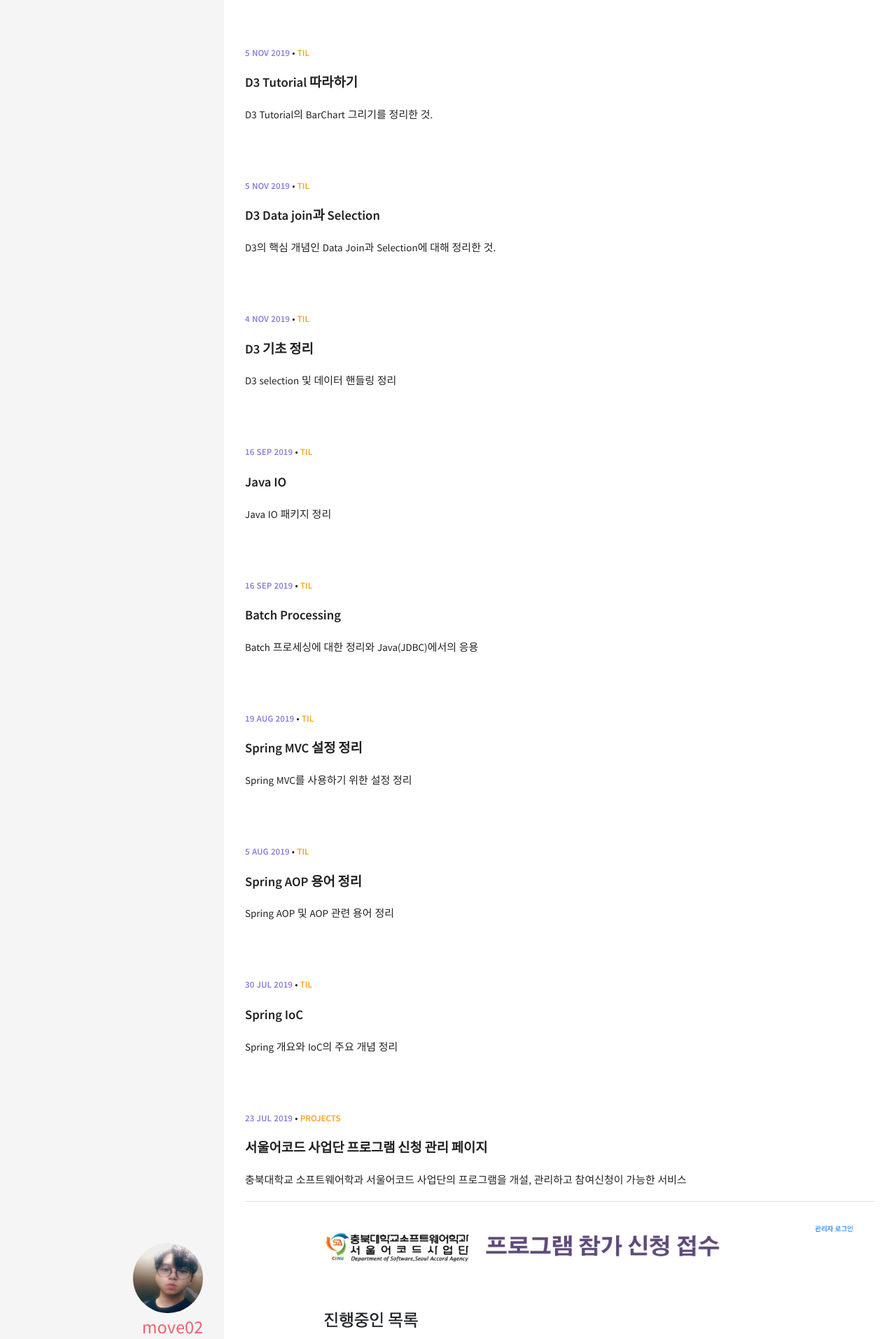
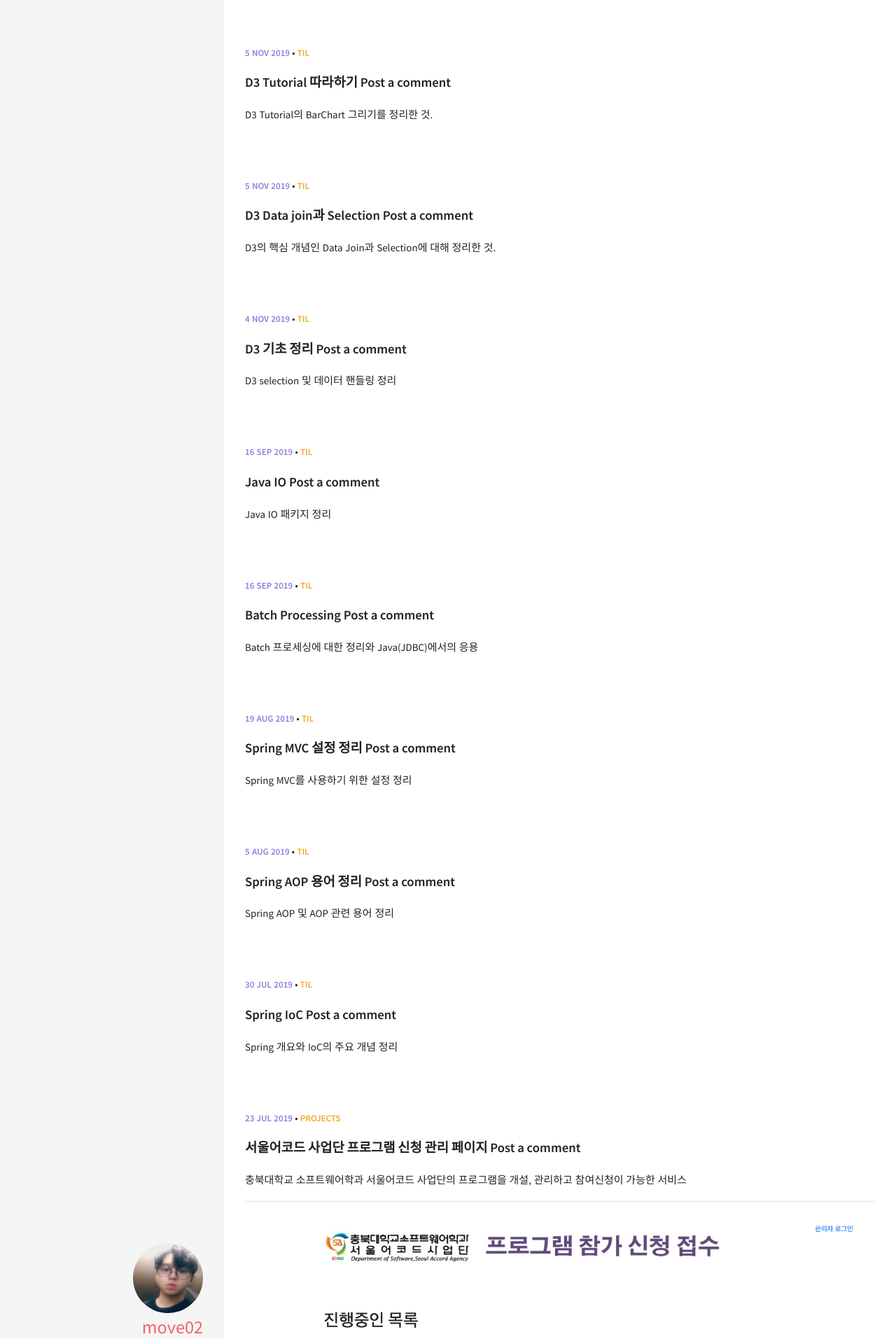
Before and after one commit to move02/move02.github.io, a Jekyll site: the page built from index.html, in a window 1280 px wide. Shown: the top 1913 px of the page at 70% size. Built offline with Jekyll 4.4.1, drawn with Linux system fonts in a browser that asks for light colours; comment, search, counter and statistics services are not loaded; some of the changed text lies outside the part shown.

Commit message:
disqus comments counting on list

```diff
--- a/_layouts/post_listing.html
+++ b/_layouts/post_listing.html
@@ -20,10 +20,11 @@
       {% endif %}
     </p>
     <h4>
-      <a href="{{ site.url }}{{ post.url }}#disqus_thread" class="post-title" title="{{ post.title | escape }}">{{ post.title }}</a>
+      <a href="{{ site.url }}{{ post.url }}" class="post-title" title="{{ post.title | escape }}">{{ post.title }}</a>
       {% if post.link %}
       <a class="post-title-link" href="{{ post.link }}" target="_blank" title="{{ post.title | escape }}"><i class="fa fa-external-link"></i></a>
       {% endif %}
+      <a href="{{ site.url }}{{ post.url }}#disqus_thread">Post a comment</a>
     </h4>
 
     {% if post.author %}
```
